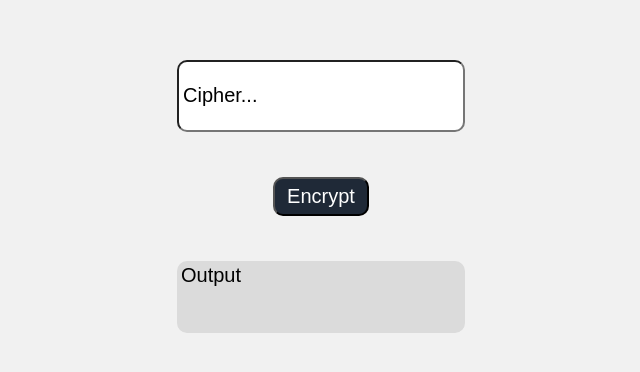
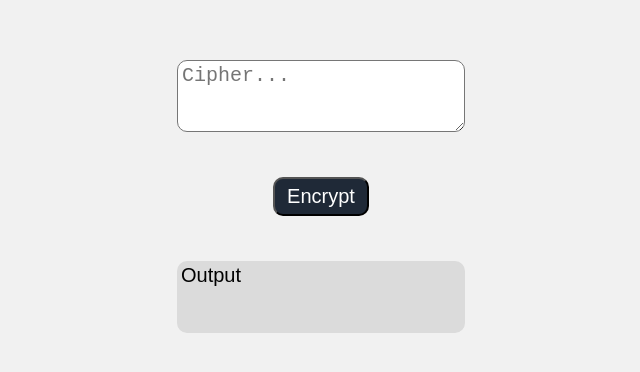
Before and after one commit to amirhoosian/cryptographer, a website built with Vite: page index.html in a window 1280 px wide. Shown: the part 204-576 px from the top of the page, without its empty margins (319-959 px from the left). Built offline with nearby package versions, Linux system fonts and the light colour scheme.

Commit message:
Change text field to text area to have multi-line

```diff
--- a/index.html
+++ b/index.html
@@ -7,7 +7,14 @@
     <title>Vite App</title>
   </head>
   <body>
-    <input id="input" class="input" type="text" name="" value="Cipher..." />
+    <textarea
+      id="input"
+      class="input"
+      type="text"
+      name=""
+      placeholder="Cipher..."
+    ></textarea>
+
     <button id="btn" class="btn" type="submit">Encrypt</button>
     <div class="output"><p id="output">Output</p></div>
     <script type="module" src="/src/main.js"></script>
```
